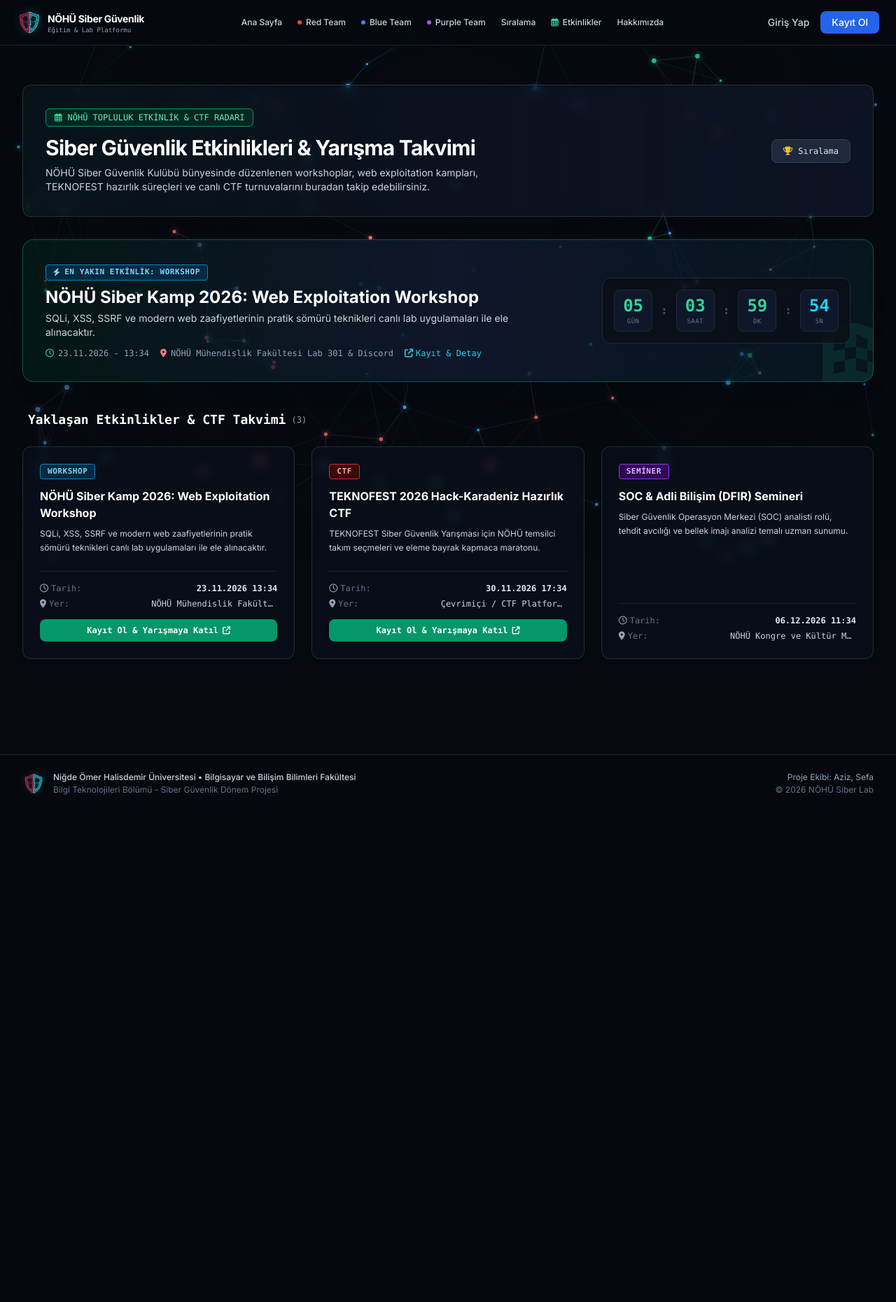
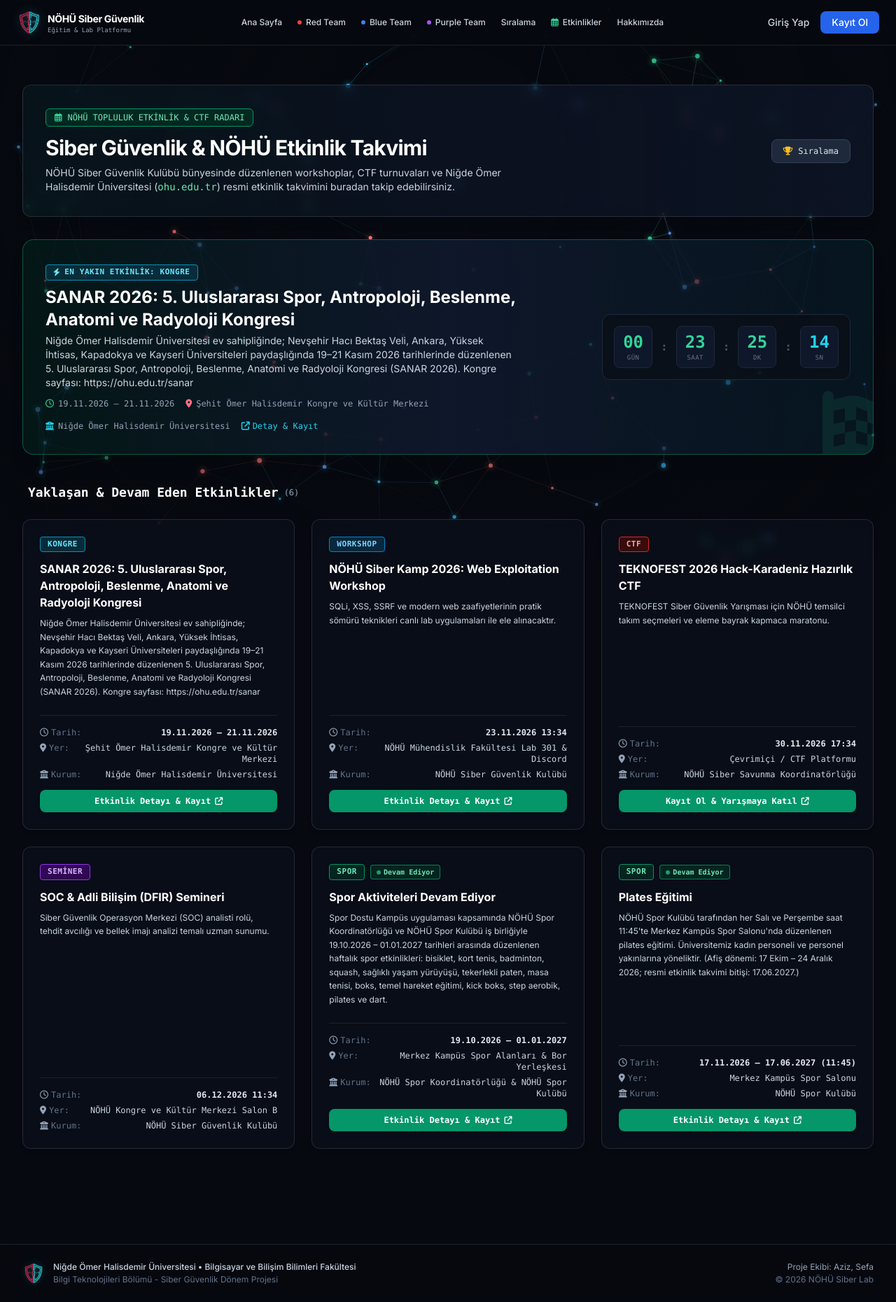
Before and after one commit to KLaxx0n/cyber-hub, a Flask app: page /events in a window 1280 px wide. Shown: the whole page at 70% size. Before the commit the page ends 1136 px from the top, so only its background shows below. Run offline with Flask 3, Linux system fonts and the light colour scheme; data comes from the database, SQL or seed files in the repository; both versions use the stored data as it was after the commit; some libraries are stand-ins or nearby versions.

Commit message:
feat(events): sync active ohu.edu.tr university events and support multi-day ongoing events

```diff
--- a/app.py
+++ b/app.py
@@ -1115,50 +1115,81 @@ def leaderboard():
 
 # ----------------- ETKİNLİKLER & CTF TAKVİMİ (Madde 6) ----------------- #
 
+def _parse_event_datetime(date_str):
+    """Parse HTML datetime-local or YYYY-MM-DD strings into a naive datetime."""
+    for fmt in ('%Y-%m-%dT%H:%M', '%Y-%m-%d'):
+        try:
+            return datetime.strptime(date_str, fmt)
+        except ValueError:
+            continue
+    return None
+
+def _extract_event_form():
+    """Extract and validate CyberEvent form fields shared by add/edit routes."""
+    title = request.form.get('title', '').strip()
+    description = request.form.get('description', '').strip()
+    event_type = request.form.get('event_type', 'CTF').strip() or 'CTF'
+    location = request.form.get('location', '').strip() or 'NÖHÜ Siber Lab'
+    date_str = request.form.get('event_date', '').strip()
+    end_date_str = request.form.get('end_date', '').strip()
+    external_link = request.form.get('external_link', '').strip() or None
+    organizer = request.form.get('organizer', '').strip() or 'NÖHÜ Siber Güvenlik Kulübü'
+
+    if not title or not description or not date_str:
+        return None, 'Lütfen etkinlik başlığı, açıklaması ve tarihini eksiksiz giriniz.'
+
+    event_date = _parse_event_datetime(date_str)
+    if not event_date:
+        return None, 'Geçersiz başlangıç tarihi formatı.'
+
+    end_date = None
+    if end_date_str:
+        end_date = _parse_event_datetime(end_date_str)
+        if not end_date:
+            return None, 'Geçersiz bitiş tarihi formatı.'
+        if end_date < event_date:
+            return None, 'Bitiş tarihi başlangıç tarihinden önce olamaz.'
+
+    return {
+        'title': title,
+        'description': description,
+        'event_type': event_type,
+        'location': location,
+        'event_date': event_date,
+        'end_date': end_date,
+        'external_link': external_link,
+        'organizer': organizer,
+    }, None
+
 @app.route('/events')
 def events_page():
     all_events = CyberEvent.query.order_by(CyberEvent.event_date.asc()).all()
-    upcoming = [e for e in all_events if not e.is_past]
+    upcoming = sorted(
+        [e for e in all_events if not e.is_past],
+        key=lambda e: (e.is_ongoing, e.event_date)
+    )
     past = [e for e in all_events if e.is_past]
-    return render_template('events.html', upcoming_events=upcoming, past_events=past)
+    countdown_event = next((e for e in upcoming if not e.is_ongoing), None)
+    return render_template(
+        'events.html',
+        upcoming_events=upcoming,
+        past_events=past,
+        countdown_event=countdown_event
+    )
 
 @app.route('/admin/event/add', methods=['POST'])
 @leader_required
 @csrf.exempt
 def admin_add_event():
-    title = request.form.get('title', '').strip()
-    description = request.form.get('description', '').strip()
-    event_type = request.form.get('event_type', 'CTF')
-    location = request.form.get('location', '').strip() or 'NÖHÜ Siber Lab'
-    date_str = request.form.get('event_date', '')
-    external_link = request.form.get('external_link', '').strip() or None
-    organizer = request.form.get('organizer', '').strip() or 'NÖHÜ Siber Güvenlik Kulübü'
-
-    if not title or not description or not date_str:
-        flash('Lütfen etkinlik başlığı, açıklaması ve tarihini eksiksiz giriniz.', 'danger')
+    data, error = _extract_event_form()
+    if error:
+        flash(error, 'danger')
         return redirect(url_for('events_page'))
 
-    try:
-        event_date = datetime.strptime(date_str, '%Y-%m-%dT%H:%M')
-    except ValueError:
-        try:
-            event_date = datetime.strptime(date_str, '%Y-%m-%d')
-        except ValueError:
-            flash('Geçersiz tarih formatı.', 'danger')
-            return redirect(url_for('events_page'))
-
-    ev = CyberEvent(
-        title=title,
-        description=description,
-        event_type=event_type,
-        location=location,
-        event_date=event_date,
-        external_link=external_link,
-        organizer=organizer
-    )
+    ev = CyberEvent(**data)
     db.session.add(ev)
     db.session.commit()
-    flash(f"'{title}' etkinliği başarıyla takvime eklendi.", 'success')
+    flash(f"'{ev.title}' etkinliği başarıyla takvime eklendi.", 'success')
     return redirect(url_for('events_page'))
 
 @app.route('/admin/event/edit/<int:event_id>', methods=['POST'])
@@ -1166,37 +1197,16 @@ def admin_add_event():
 @csrf.exempt
 def admin_edit_event(event_id):
     ev = CyberEvent.query.get_or_404(event_id)
-    title = request.form.get('title', '').strip()
-    description = request.form.get('description', '').strip()
-    event_type = request.form.get('event_type', 'CTF')
-    location = request.form.get('location', '').strip() or 'NÖHÜ Siber Lab'
-    date_str = request.form.get('event_date', '')
-    external_link = request.form.get('external_link', '').strip() or None
-    organizer = request.form.get('organizer', '').strip() or 'NÖHÜ Siber Güvenlik Kulübü'
-
-    if not title or not description or not date_str:
-        flash('Lütfen etkinlik başlığı, açıklaması ve tarihini eksiksiz doldurunuz.', 'danger')
+    data, error = _extract_event_form()
+    if error:
+        flash(error, 'danger')
         return redirect(url_for('events_page'))
 
-    try:
-        event_date = datetime.strptime(date_str, '%Y-%m-%dT%H:%M')
-    except ValueError:
-        try:
-            event_date = datetime.strptime(date_str, '%Y-%m-%d')
-        except ValueError:
-            flash('Geçersiz tarih formatı.', 'danger')
-            return redirect(url_for('events_page'))
-
-    ev.title = title
-    ev.description = description
-    ev.event_type = event_type
-    ev.location = location
-    ev.event_date = event_date
-    ev.external_link = external_link
-    ev.organizer = organizer
+    for key, val in data.items():
+        setattr(ev, key, val)
 
     db.session.commit()
-    flash(f"'{title}' etkinliği başarıyla güncellendi.", 'success')
+    flash(f"'{ev.title}' etkinliği başarıyla güncellendi.", 'success')
     return redirect(url_for('events_page'))
 
 @app.route('/admin/event/delete/<int:event_id>', methods=['GET', 'POST'])
--- a/templates/events.html
+++ b/templates/events.html
@@ -14,10 +14,10 @@
                     <span>NÖHÜ TOPLULUK ETKİNLİK & CTF RADARI</span>
                 </div>
                 <h1 class="text-2xl md:text-3xl font-bold text-white tracking-tight flex items-center gap-3">
-                    Siber Güvenlik Etkinlikleri & Yarışma Takvimi
+                    Siber Güvenlik & NÖHÜ Etkinlik Takvimi
                 </h1>
                 <p class="text-xs md:text-sm text-slate-300 mt-2 max-w-2xl leading-relaxed">
-                    NÖHÜ Siber Güvenlik Kulübü bünyesinde düzenlenen workshoplar, web exploitation kampları, TEKNOFEST hazırlık süreçleri ve canlı CTF turnuvalarını buradan takip edebilirsiniz.
+                    NÖHÜ Siber Güvenlik Kulübü bünyesinde düzenlenen workshoplar, CTF turnuvaları ve Niğde Ömer Halisdemir Üniversitesi (<span class="text-emerald-300 font-mono">ohu.edu.tr</span>) resmi etkinlik takvimini buradan takip edebilirsiniz.
                 </p>
             </div>
 
@@ -60,18 +60,31 @@
                     <option value="Workshop">🛠️ Uygulamalı Workshop</option>
                     <option value="Seminer">🎤 Uzman Semineri / Konferans</option>
                     <option value="Yarışma">🏆 Harici Yarışma / Hackathon</option>
+                    <option value="Kongre">🎓 Kongre / Sempozyum</option>
+                    <option value="Spor">🏅 Spor / Kampüs Aktivitesi</option>
+                    <option value="Etkinlik">📌 Üniversite Etkinliği</option>
+                    <option value="Konferans">🎙️ Konferans</option>
+                    <option value="Çalıştay">🧩 Çalıştay</option>
                 </select>
             </div>
             <div>
-                <label class="block text-slate-300 mb-1">Tarih & Saat *</label>
+                <label class="block text-slate-300 mb-1">Başlangıç Tarih & Saat *</label>
                 <input type="datetime-local" name="event_date" required class="w-full px-3 py-2 rounded-lg bg-slate-900 border border-slate-700 text-white focus:outline-none focus:border-emerald-500">
+            </div>
+            <div>
+                <label class="block text-slate-300 mb-1">Bitiş Tarih & Saat (İsteğe Bağlı)</label>
+                <input type="datetime-local" name="end_date" class="w-full px-3 py-2 rounded-lg bg-slate-900 border border-slate-700 text-white focus:outline-none focus:border-emerald-500">
+            </div>
+            <div>
+                <label class="block text-slate-300 mb-1">Düzenleyen Kurum / Kulüp</label>
+                <input type="text" name="organizer" placeholder="Örn: NÖHÜ Siber Güvenlik Kulübü" class="w-full px-3 py-2 rounded-lg bg-slate-900 border border-slate-700 text-white focus:outline-none focus:border-emerald-500">
             </div>
             <div>
                 <label class="block text-slate-300 mb-1">Konum / Platform</label>
                 <input type="text" name="location" placeholder="Örn: Lab 301 veya Çevrimiçi Discord" class="w-full px-3 py-2 rounded-lg bg-slate-900 border border-slate-700 text-white focus:outline-none focus:border-emerald-500">
             </div>
             <div>
-                <label class="block text-slate-300 mb-1">Kayıt / Yarışma Linki (İsteğe Bağlı)</label>
+                <label class="block text-slate-300 mb-1">Kayıt / Detay Linki (İsteğe Bağlı)</label>
                 <input type="url" name="external_link" placeholder="https://..." class="w-full px-3 py-2 rounded-lg bg-slate-900 border border-slate-700 text-white focus:outline-none focus:border-emerald-500">
             </div>
             <div class="md:col-span-2">
@@ -109,18 +122,31 @@
                         <option value="Workshop">🛠️ Uygulamalı Workshop</option>
                         <option value="Seminer">🎤 Uzman Semineri / Konferans</option>
                         <option value="Yarışma">🏆 Harici Yarışma / Hackathon</option>
+                        <option value="Kongre">🎓 Kongre / Sempozyum</option>
+                        <option value="Spor">🏅 Spor / Kampüs Aktivitesi</option>
+                        <option value="Etkinlik">📌 Üniversite Etkinliği</option>
+                        <option value="Konferans">🎙️ Konferans</option>
+                        <option value="Çalıştay">🧩 Çalıştay</option>
                     </select>
                 </div>
                 <div>
-                    <label class="block text-slate-300 mb-1">Tarih & Saat *</label>
+                    <label class="block text-slate-300 mb-1">Başlangıç Tarih & Saat *</label>
                     <input type="datetime-local" id="edit_event_date" name="event_date" required class="w-full px-3 py-2 rounded-lg bg-slate-900 border border-slate-700 text-white focus:outline-none focus:border-emerald-500">
+                </div>
+                <div>
+                    <label class="block text-slate-300 mb-1">Bitiş Tarih & Saat (İsteğe Bağlı)</label>
+                    <input type="datetime-local" id="edit_end_date" name="end_date" class="w-full px-3 py-2 rounded-lg bg-slate-900 border border-slate-700 text-white focus:outline-none focus:border-emerald-500">
+                </div>
+                <div>
+                    <label class="block text-slate-300 mb-1">Düzenleyen Kurum / Kulüp</label>
+                    <input type="text" id="edit_organizer" name="organizer" class="w-full px-3 py-2 rounded-lg bg-slate-900 border border-slate-700 text-white focus:outline-none focus:border-emerald-500">
                 </div>
                 <div>
                     <label class="block text-slate-300 mb-1">Konum / Platform</label>
                     <input type="text" id="edit_location" name="location" class="w-full px-3 py-2 rounded-lg bg-slate-900 border border-slate-700 text-white focus:outline-none focus:border-emerald-500">
                 </div>
                 <div>
-                    <label class="block text-slate-300 mb-1">Kayıt / Yarışma Linki (İsteğe Bağlı)</label>
+                    <label class="block text-slate-300 mb-1">Kayıt / Detay Linki (İsteğe Bağlı)</label>
                     <input type="url" id="edit_external_link" name="external_link" class="w-full px-3 py-2 rounded-lg bg-slate-900 border border-slate-700 text-white focus:outline-none focus:border-emerald-500">
                 </div>
                 <div class="md:col-span-2">
@@ -137,8 +163,8 @@
     {% endif %}
 
     <!-- Next Urgent Event Countdown Widget -->
-    {% if upcoming_events and upcoming_events|length > 0 %}
-    {% set next_ev = upcoming_events[0] %}
+    {% if countdown_event %}
+    {% set next_ev = countdown_event %}
     <div class="mb-10 p-6 md:p-8 rounded-2xl bg-gradient-to-r from-emerald-950/40 via-slate-900 to-cyan-950/30 border border-emerald-500/40 shadow-xl relative overflow-hidden">
         <div class="absolute -right-10 -bottom-10 opacity-10 text-emerald-400 text-9xl pointer-events-none">
             <i class="fa-solid fa-flag-checkered"></i>
@@ -151,11 +177,14 @@
                 <h2 class="text-xl md:text-2xl font-bold text-white mt-2">{{ next_ev.title }}</h2>
                 <p class="text-xs md:text-sm text-slate-300 mt-1 leading-relaxed">{{ next_ev.description }}</p>
                 <div class="flex flex-wrap items-center gap-4 text-xs font-mono text-slate-400 mt-3">
-                    <span class="flex items-center gap-1.5"><i class="fa-regular fa-clock text-emerald-400"></i>{{ next_ev.event_date.strftime('%d.%m.%Y - %H:%M') }}</span>
+                    <span class="flex items-center gap-1.5"><i class="fa-regular fa-clock text-emerald-400"></i>{% if next_ev.end_date %}{{ next_ev.event_date.strftime('%d.%m.%Y') }} – {{ next_ev.end_date.strftime('%d.%m.%Y') }}{% else %}{{ next_ev.event_date.strftime('%d.%m.%Y - %H:%M') }}{% endif %}</span>
                     <span class="flex items-center gap-1.5"><i class="fa-solid fa-location-dot text-rose-400"></i>{{ next_ev.location }}</span>
+                    {% if next_ev.organizer %}
+                    <span class="flex items-center gap-1.5"><i class="fa-solid fa-building-columns text-cyan-400"></i>{{ next_ev.organizer }}</span>
+                    {% endif %}
                     {% if next_ev.external_link %}
                     <a href="{{ next_ev.external_link }}" target="_blank" rel="noopener noreferrer" class="text-cyan-400 hover:underline flex items-center gap-1">
-                        <i class="fa-solid fa-arrow-up-right-from-square"></i> Kayıt & Detay
+                        <i class="fa-solid fa-arrow-up-right-from-square"></i> Detay & Kayıt
                     </a>
                     {% endif %}
                 </div>
@@ -191,7 +220,7 @@
     <div class="mb-12">
         <div class="flex items-center justify-between mb-6">
             <h2 class="text-lg font-bold text-white font-mono flex items-center gap-2">
-                <i class="fa-solid fa-radar text-emerald-400"></i> Yaklaşan Etkinlikler & CTF Takvimi
+                <i class="fa-solid fa-radar text-emerald-400"></i> Yaklaşan & Devam Eden Etkinlikler
                 <span class="text-xs font-normal text-slate-400">({{ upcoming_events|length }})</span>
             </h2>
         </div>
@@ -202,9 +231,16 @@
             <div class="cyber-card p-6 border border-slate-800 hover:border-emerald-500/50 rounded-xl transition-all shadow-md flex flex-col justify-between group">
                 <div>
                     <div class="flex items-center justify-between gap-2 mb-3">
-                        <span class="px-2.5 py-0.5 rounded text-[11px] font-mono font-bold uppercase tracking-wider border {{ ev.badge_color }}">
-                            {{ ev.event_type }}
-                        </span>
+                        <div class="flex items-center gap-2 flex-wrap">
+                            <span class="px-2.5 py-0.5 rounded text-[11px] font-mono font-bold uppercase tracking-wider border {{ ev.badge_color }}">
+                                {{ ev.event_type }}
+                            </span>
+                            {% if ev.is_ongoing %}
+                            <span class="px-2 py-0.5 rounded text-[10px] font-mono font-semibold border border-emerald-500/60 bg-emerald-950/80 text-emerald-300 flex items-center gap-1">
+                                <span class="w-1.5 h-1.5 rounded-full bg-emerald-400 animate-pulse"></span>Devam Ediyor
+                            </span>
+                            {% endif %}
+                        </div>
                         {% if current_user and current_user.is_team_leader %}
                         <div class="flex items-center gap-2">
                             <button type="button"
@@ -212,6 +248,8 @@
                                     data-title="{{ ev.title }}"
                                     data-type="{{ ev.event_type }}"
                                     data-date="{{ ev.event_date.strftime('%Y-%m-%dT%H:%M') }}"
+                                    data-end-date="{{ ev.end_date.strftime('%Y-%m-%dT%H:%M') if ev.end_date else '' }}"
+                                    data-organizer="{{ ev.organizer or '' }}"
                                     data-location="{{ ev.location or '' }}"
                                     data-link="{{ ev.external_link or '' }}"
                                     data-desc="{{ ev.description or '' }}"
@@ -238,18 +276,30 @@
                 </div>
 
                 <div class="mt-6 pt-4 border-t border-slate-800/80 text-xs font-mono space-y-1.5 text-slate-400">
-                    <div class="flex items-center justify-between">
-                        <span class="text-slate-500"><i class="fa-regular fa-clock mr-1 text-slate-400"></i>Tarih:</span>
-                        <span class="text-slate-200 font-semibold">{{ ev.event_date.strftime('%d.%m.%Y %H:%M') }}</span>
+                    <div class="flex items-start justify-between gap-3">
+                        <span class="text-slate-500 shrink-0"><i class="fa-regular fa-clock mr-1 text-slate-400"></i>Tarih:</span>
+                        <span class="text-slate-200 font-semibold text-right">
+                            {% if ev.end_date %}
+                                {{ ev.event_date.strftime('%d.%m.%Y') }} – {{ ev.end_date.strftime('%d.%m.%Y') }}{% if ev.event_date.strftime('%H:%M') not in ('00:00', '09:00') %} ({{ ev.event_date.strftime('%H:%M') }}){% endif %}
+                            {% else %}
+                                {{ ev.event_date.strftime('%d.%m.%Y %H:%M') }}
+                            {% endif %}
+                        </span>
                     </div>
-                    <div class="flex items-center justify-between">
-                        <span class="text-slate-500"><i class="fa-solid fa-location-dot mr-1 text-slate-400"></i>Yer:</span>
-                        <span class="text-slate-300 truncate max-w-[180px]">{{ ev.location }}</span>
+                    <div class="flex items-start justify-between gap-3">
+                        <span class="text-slate-500 shrink-0"><i class="fa-solid fa-location-dot mr-1 text-slate-400"></i>Yer:</span>
+                        <span class="text-slate-300 text-right">{{ ev.location }}</span>
                     </div>
+                    {% if ev.organizer %}
+                    <div class="flex items-start justify-between gap-3">
+                        <span class="text-slate-500 shrink-0"><i class="fa-solid fa-building-columns mr-1 text-slate-400"></i>Kurum:</span>
+                        <span class="text-slate-300 text-right">{{ ev.organizer }}</span>
+                    </div>
+                    {% endif %}
                     {% if ev.external_link %}
                     <div class="pt-2">
                         <a href="{{ ev.external_link }}" target="_blank" rel="noopener noreferrer" class="w-full text-center py-2 px-3 rounded-lg bg-emerald-600 hover:bg-emerald-500 text-white font-bold text-xs font-mono flex items-center justify-center gap-1.5 transition-all shadow-md">
-                            <span>Kayıt Ol & Yarışmaya Katıl</span>
+                            <span>{% if ev.event_type in ['CTF', 'Yarışma'] %}Kayıt Ol & Yarışmaya Katıl{% else %}Etkinlik Detayı & Kayıt{% endif %}</span>
                             <i class="fa-solid fa-arrow-up-right-from-square text-[11px]"></i>
                         </a>
                     </div>
@@ -285,6 +335,8 @@
                                 data-title="{{ ev.title }}"
                                 data-type="{{ ev.event_type }}"
                                 data-date="{{ ev.event_date.strftime('%Y-%m-%dT%H:%M') }}"
+                                data-end-date="{{ ev.end_date.strftime('%Y-%m-%dT%H:%M') if ev.end_date else '' }}"
+                                data-organizer="{{ ev.organizer or '' }}"
                                 data-location="{{ ev.location or '' }}"
                                 data-link="{{ ev.external_link or '' }}"
                                 data-desc="{{ ev.description or '' }}"
@@ -351,6 +403,8 @@
         const title = btn.getAttribute('data-title') || '';
         const type = btn.getAttribute('data-type') || 'CTF';
         const date = btn.getAttribute('data-date') || '';
+        const endDate = btn.getAttribute('data-end-date') || '';
+        const organizer = btn.getAttribute('data-organizer') || '';
         const location = btn.getAttribute('data-location') || '';
         const link = btn.getAttribute('data-link') || '';
         const desc = btn.getAttribute('data-desc') || '';
@@ -365,6 +419,10 @@
         if (typeEl) typeEl.value = type;
         const dateEl = document.getElementById('edit_event_date');
         if (dateEl) dateEl.value = date;
+        const endDateEl = document.getElementById('edit_end_date');
+        if (endDateEl) endDateEl.value = endDate;
+        const orgEl = document.getElementById('edit_organizer');
+        if (orgEl) orgEl.value = organizer;
         const locEl = document.getElementById('edit_location');
         if (locEl) locEl.value = location;
         const linkEl = document.getElementById('edit_external_link');
```
Also changed, not shown: models.py (+22 -4 lines), seed_data.py (+46 -0 lines), cyberhub.db.
